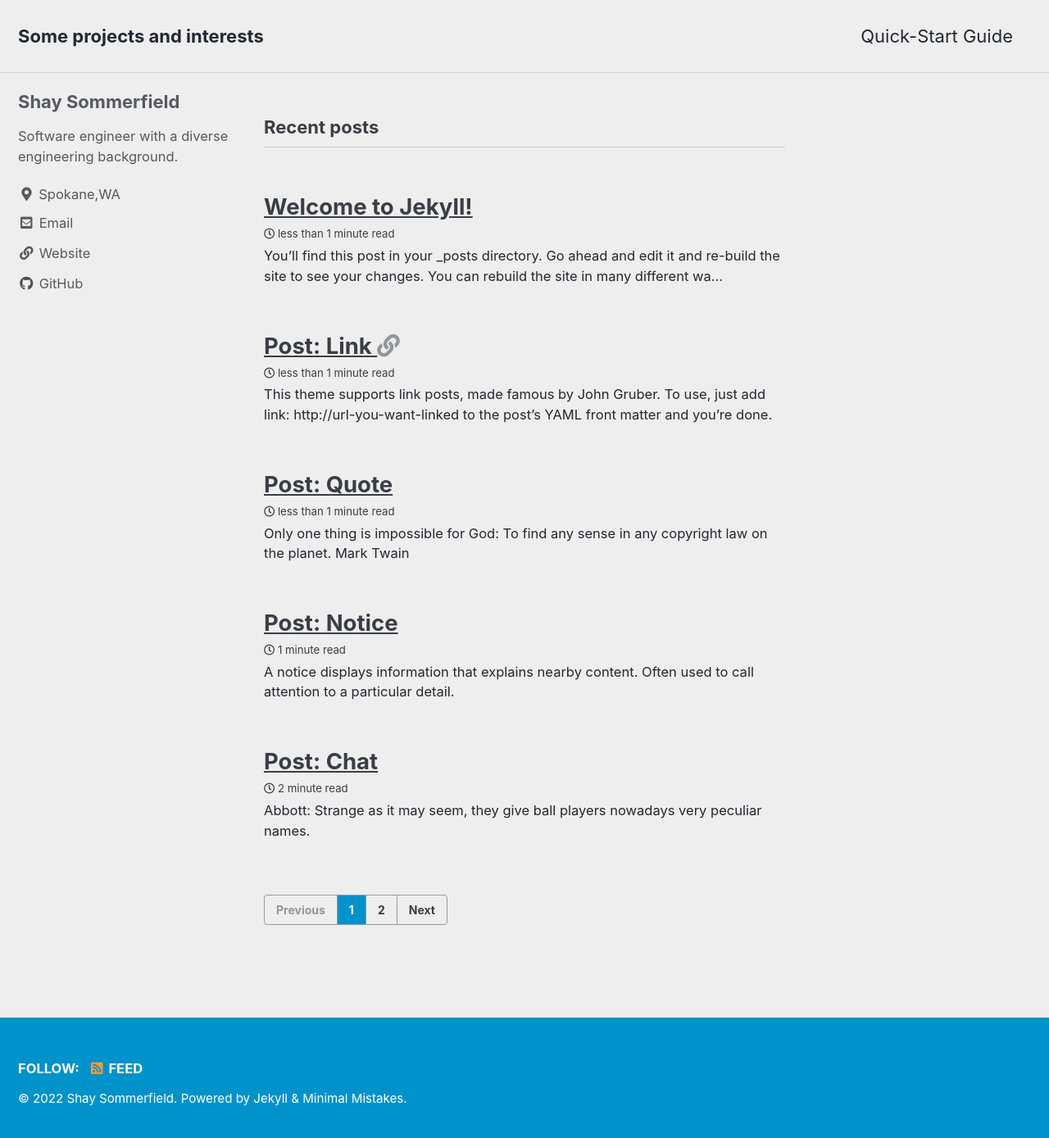
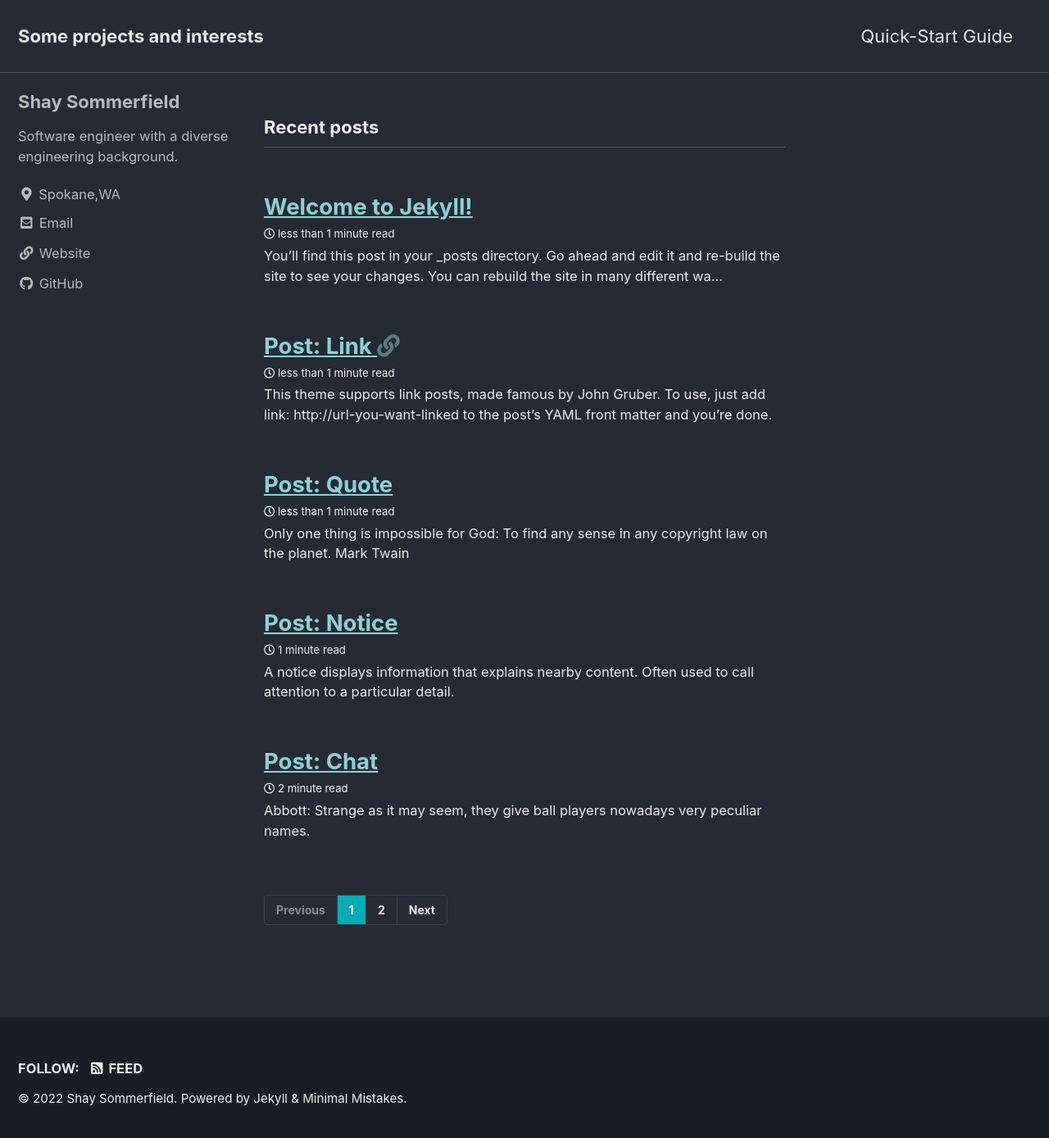
Before and after one commit to shay-sommerfield/shay-sommerfield.github.io, a Jekyll site: the page built from index.html, in a window 1280 px wide and 1397 px high. Shown: the top 1389 px of the window at 82% size. Built offline with Jekyll 4.4.1, drawn with Linux system fonts in a browser that asks for light colours; cached includes are drawn as plain includes; the list of posts is cut into pages by our own code.

Commit message:
see if remote theme fixes skin issue

```diff
--- a/_config.yml
+++ b/_config.yml
@@ -10,9 +10,8 @@
 # Review documentation to determine if you should use `theme` or `remote_theme`
 # https://mmistakes.github.io/minimal-mistakes/docs/quick-start-guide/#installing-the-theme
 
-# theme                  : "minimal-mistakes-jekyll"
-remote_theme           : "mmistakes/minimal-mistakes"
-minimal_mistakes_skin    : "air"  # default" # "air", "aqua", "contrast", "dark", "dirt", "neon", "mint", "plum", "sunrise"
+remote_theme           : "mmistakes/minimal-mistakes@4.24.0"
+minimal_mistakes_skin    : "dark"  # default" # "air", "aqua", "contrast", "dark", "dirt", "neon", "mint", "plum", "sunrise"
 
 # Site Settings
 locale                   : "en-US"
@@ -21,7 +20,7 @@
 subtitle                 : # site tagline that appears below site title in masthead
 name                     : "Shay Sommerfield"
 description              : "A website to show some projects and interests."
-url                      : # the base hostname & protocol for your site e.g. "https://mmistakes.github.io"
+url                      : "https://shs613.github.io" # the base hostname & protocol for your site e.g. "https://mmistakes.github.io"
 baseurl                  : # the subpath of your site, e.g. "/blog"
 repository               : # GitHub username/repo-name e.g. "mmistakes/minimal-mistakes"
 teaser                   : # path of fallback teaser image, e.g. "/assets/images/500x300.png"
```
